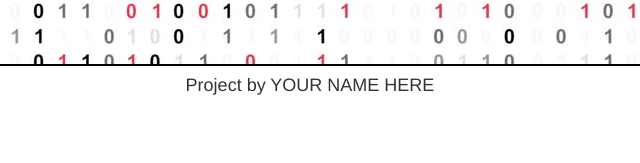
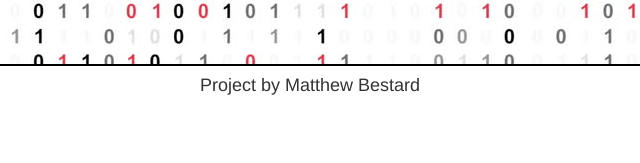
Before and after one commit to MattBestard/GuessingGame, a plain HTML site: page index.html in a window 1280 px wide. Shown: the part 634-797 px from the top of the page, 330-970 px from the left. Drawn offline with nearby package versions, Linux system fonts and the light colour scheme.

Commit message:
add name to project

```diff
--- a/index.html
+++ b/index.html
@@ -1,6 +1,7 @@
 <!DOCTYPE html>
 <html lang="en">
   <head>
+    <meta charset="utf-8">
     <title>Guessing Game</title>
 
     <!-- Bootstrap and CSS here-->
@@ -47,7 +48,7 @@
         </div>
 
         <div class='col-sm-4'>
-          <h4>Project by YOUR NAME HERE</h4>
+          <h4>Project by Matthew Bestard</h4>
         </div>
 
         <div class='col-sm-4'>
```
